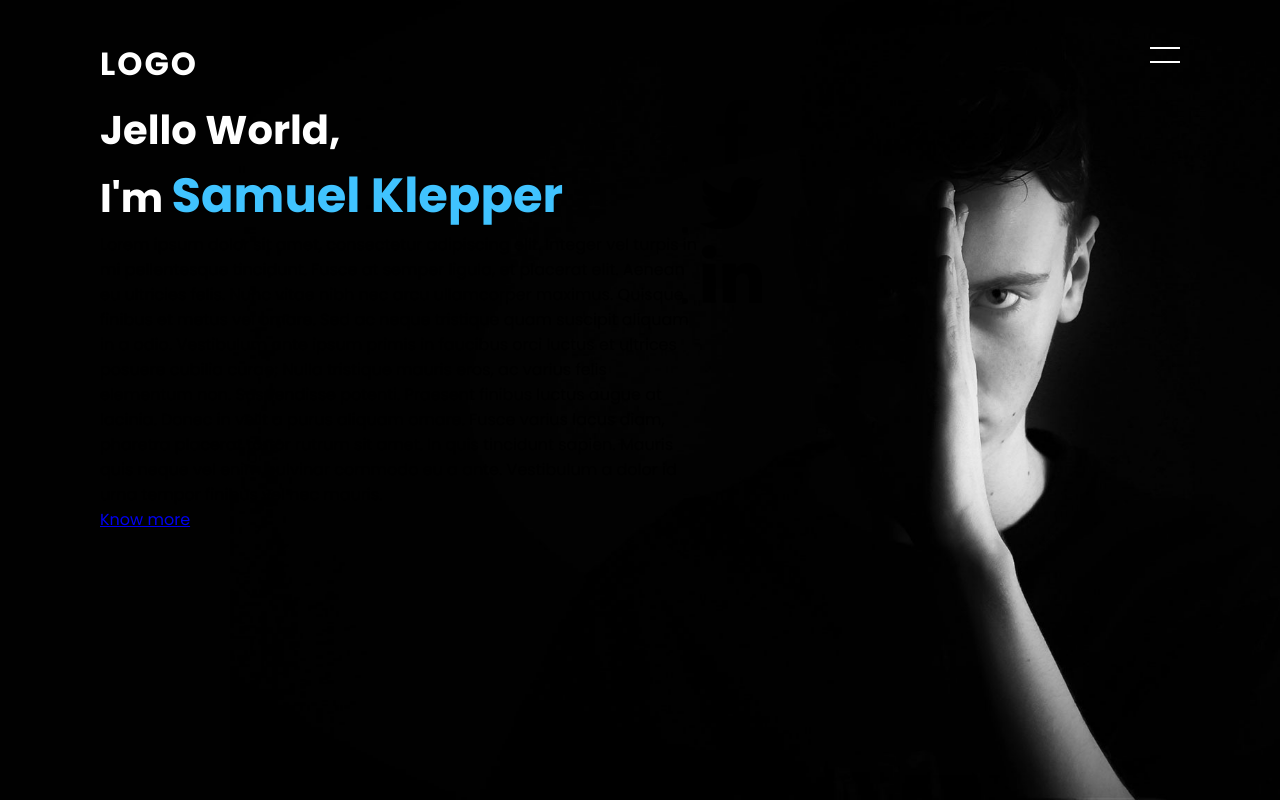
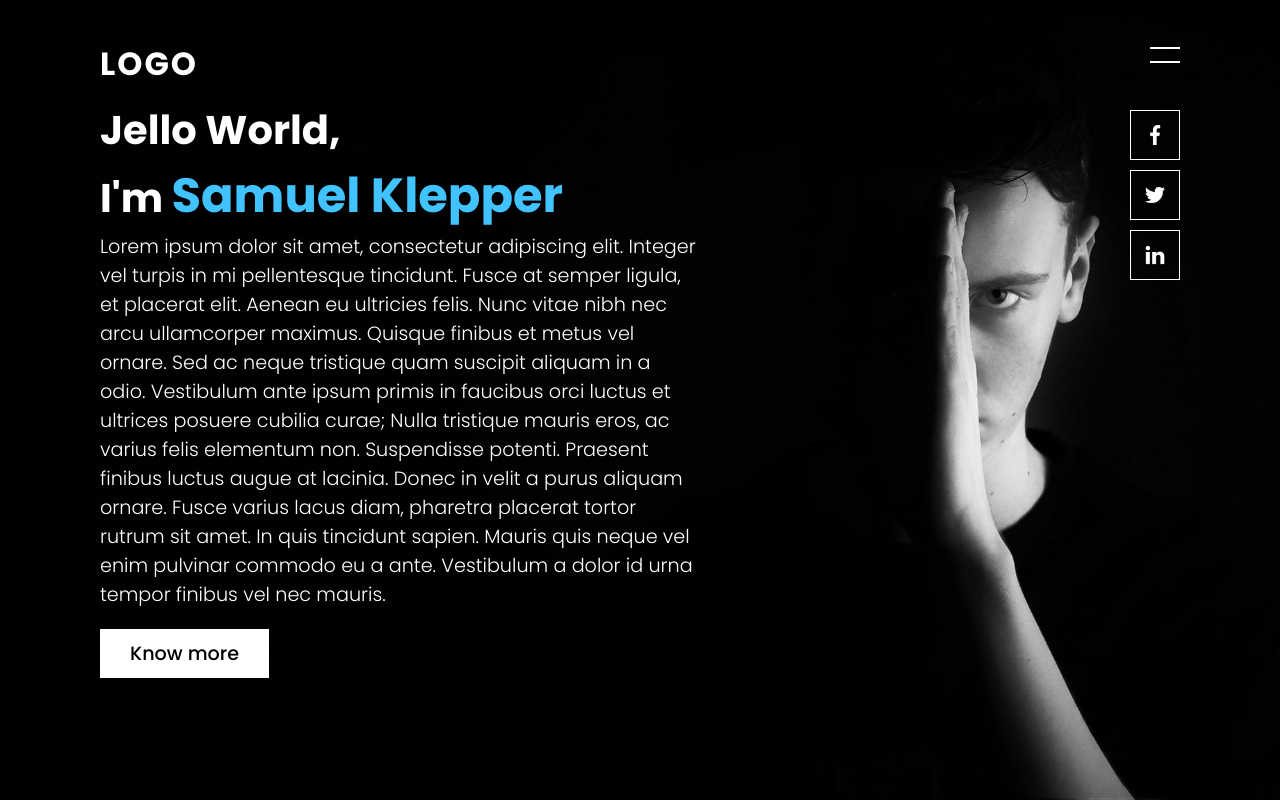
Before and after one commit to SamKlep/minimal-portfolio, a plain HTML site: page index.html in a window 1280 px wide. Drawn offline with Linux system fonts and the light colour scheme.

Commit message:
styled links and sidebar.

```diff
--- a/styles.css
+++ b/styles.css
@@ -133,3 +133,53 @@ header #toggle:after {
     color: #40c3ff;
     font-size: 1.2em;
 }
+
+.content p {
+    font-size: 1.2em;
+    color: #fff;
+    font-weight: 300;
+}
+
+.content a {
+    position: relative;
+    display: inline-block;
+    margin-top: 20px;
+    background: #fff;
+    color: #000;
+    padding: 10px 30px;
+    text-decoration: none;
+    font-size: 1.2em;
+    font-weight: 500;
+}
+
+.sci {
+    position: absolute;
+    display: flex;
+    flex-direction: column;
+    right: 100px;
+}
+
+.sci li {
+    list-style: none;
+}
+
+.sci li a {
+    position: relative;
+    display: grid;
+    place-items: center;
+    width: 50px;
+    height: 50px;
+    text-decoration: none;
+    border: 1px solid #fff;
+    margin: 10px 0 0;
+}
+
+.sci li a:hover {
+    background: #fff;
+}
+
+.sci li a img {
+    max-width: 20px;
+    filter: invert(1);
+    mix-blend-mode: difference;
+}
```
